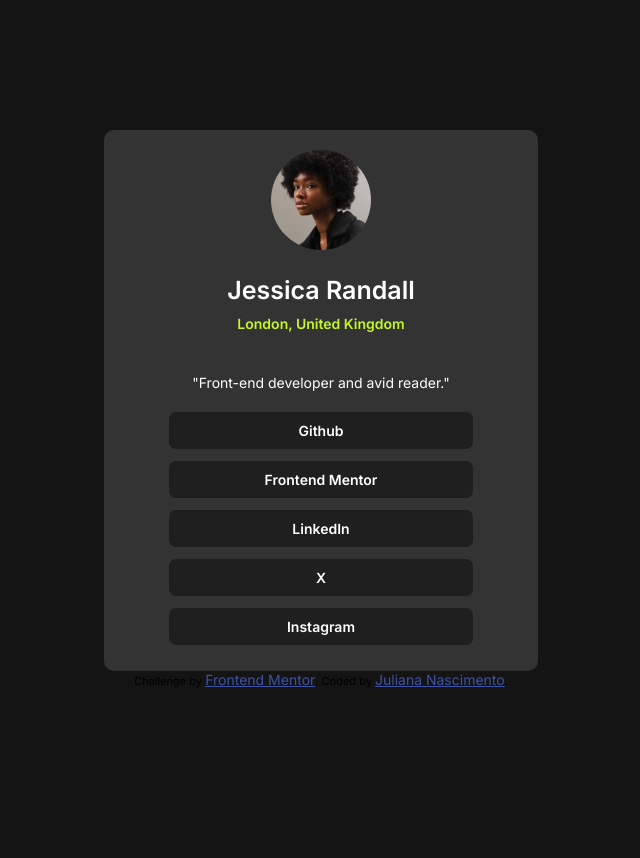
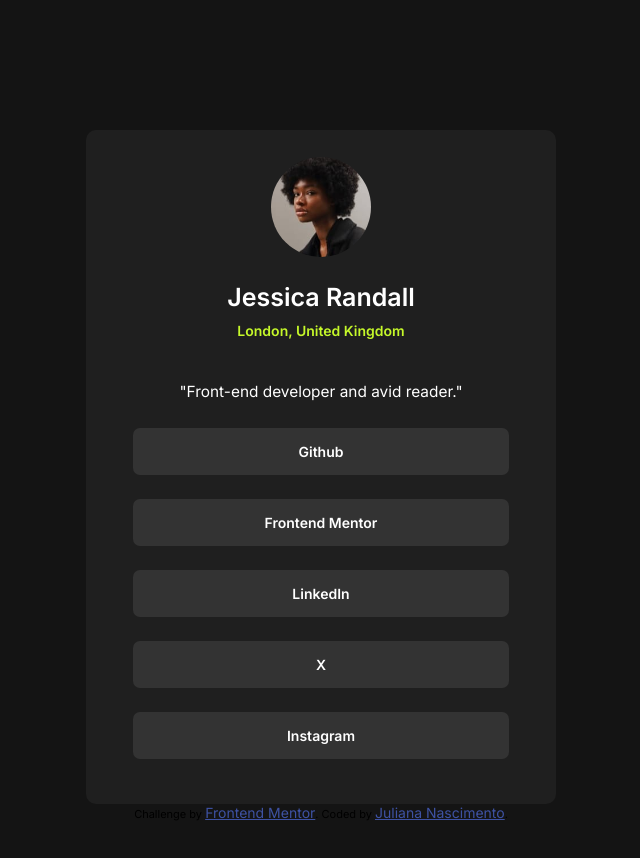
Before and after one commit to julianaroberto/profile-card, a plain HTML site: page index.html in a window 1280 px wide. Shown: the whole page, without its empty margins (319-959 px from the left). Drawn offline with Linux system fonts and the light colour scheme.

Commit message:
correção final

```diff
--- a/css/styles.css
+++ b/css/styles.css
@@ -28,17 +28,19 @@ body {
 .tudo {
     display: block;
     text-align: center;
-    background-color: var(--grey700);
-    max-width: 31em;
+    background-color: var(--grey800);
+    max-width: 470px;
+    height: 620px;
     width: 100%;
-    padding: 20px 0;
-    margin: 0 auto;
+    padding: 27px 0;
+    margin: auto;
     border-radius: 10px;
 }
 
 p {
     display: block;
     text-align: center;
+    font-size: 1.1em;
 }
 
 img {
@@ -75,7 +77,7 @@ body {
 .about {
     text-align: center;
     color: var(--white);
-    margin-bottom: 15px;
+    margin-bottom: 5px;
 }
 
 .btn {
@@ -83,15 +85,17 @@ body {
     flex-direction: column;
     align-items: center;
     width: 100%;
+    margin-top: 10px;
+    margin-bottom: 0;
 }
 
 button {
-    background-color: var(--grey800);
+    background-color: var(--grey700);
     border: none;
     color: var(--white);
-    padding: 10px;
-    margin: 6px;
-    width: 70%;
+    padding: 15px;
+    margin: 12px;
+    width: 80%;
     border-radius: 7px;
     font-weight: 600;
     transition: background .3s;
```
